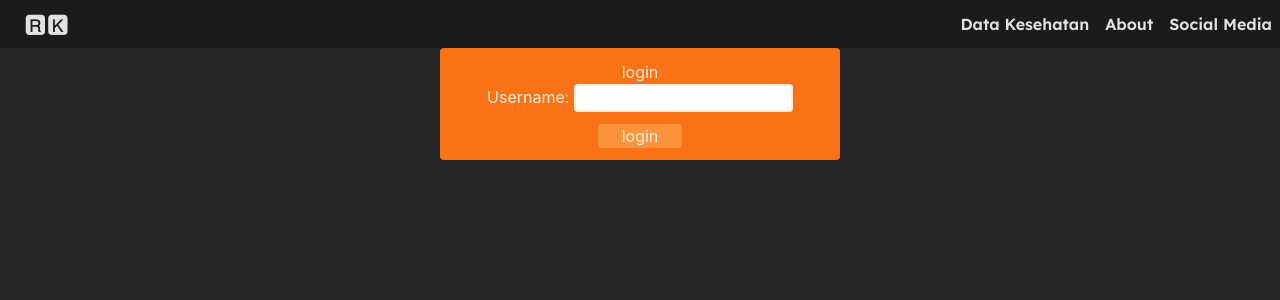
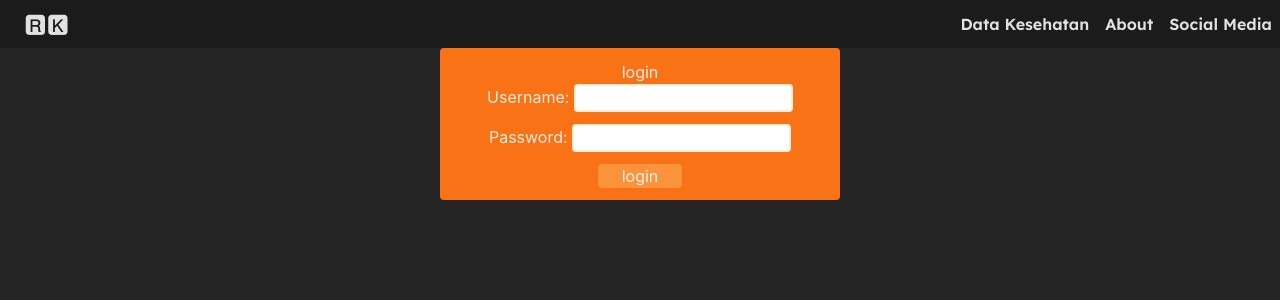
Before and after one commit to Rakhapy/tgs-infor, a React (Vite) app: page /login in a window 1280 px wide. Shown: the top 300 px of the page. Built offline with nearby package versions, Linux system fonts and the light colour scheme.

Commit message:
login sytem and navbar

```diff
--- a/src/components/auth/layout/index.jsx
+++ b/src/components/auth/layout/index.jsx
@@ -2,18 +2,29 @@ const Layout = (props) => {
 
 const { type } = props
 
+const handelLogin = (event) => {
+    localStorage.clear();
+    localStorage.setItem("username", event.target.username.value);
+    localStorage.setItem("password", event.target.password.value);
+    event.preventDefault();
+    window.location.href = "/"
+}
     return (
         <div className="flex justify-center">
         <div className="container flex flex-col justify-center items-center w-[25rem] rounded p-3 bg-orange-500">
             <div className="title">
                 <h1>{type}</h1>
             </div>
-            <form onSubmit={() => {console.log()}} className="flex gap-3 flex-col justify-center items-center">
+            <form method="post" onSubmit={handelLogin} className="flex gap-3 flex-col justify-center items-center">
                 <span>
                 <label htmlFor="username">Username: </label>
-                <input name="username" className="font-poppins rounded px-1 border-2 border-orange-100" type="text" />
+                <input name="username" className="font-poppins rounded px-1 border-2 border-orange-100" type="email" />
                 </span>
-                <button className="bg-orange-400 rounded px-6" >{type}</button>
+                <span>
+                <label htmlFor="password">Password: </label>
+                <input name="password" className="font-poppins rounded px-1 border-2 border-orange-100" type="password" />
+                </span>
+                <button type="submit" className="bg-orange-400 rounded px-6" >{type}</button>
             </form>
         </div>
         </div>
--- a/src/components/navbar/index.jsx
+++ b/src/components/navbar/index.jsx
@@ -1,4 +1,5 @@
 const Navbar = () => {
+    const email = localStorage.getItem("username");
     return(
         <>
         <nav className="flex bg-[#1b1b1b] justify-between items-center p-2" >
@@ -6,6 +7,7 @@ const Navbar = () => {
             <h1 className="text-2xl font-bold" ><a href="">🆁🅺</a></h1>
             </div>
             <div className="ul-navbar flex flex-row justify-center items-center">
+                <h3 className="font-normal mr-6" >{email}</h3>
                 <ul className="max-md:hidden flex font-semibold font-lexend justify-center items-center gap-4">
                     <li><a href="/data-kesehatan">Data Kesehatan</a></li>
                     <li><a href="/about">About</a></li>
```
